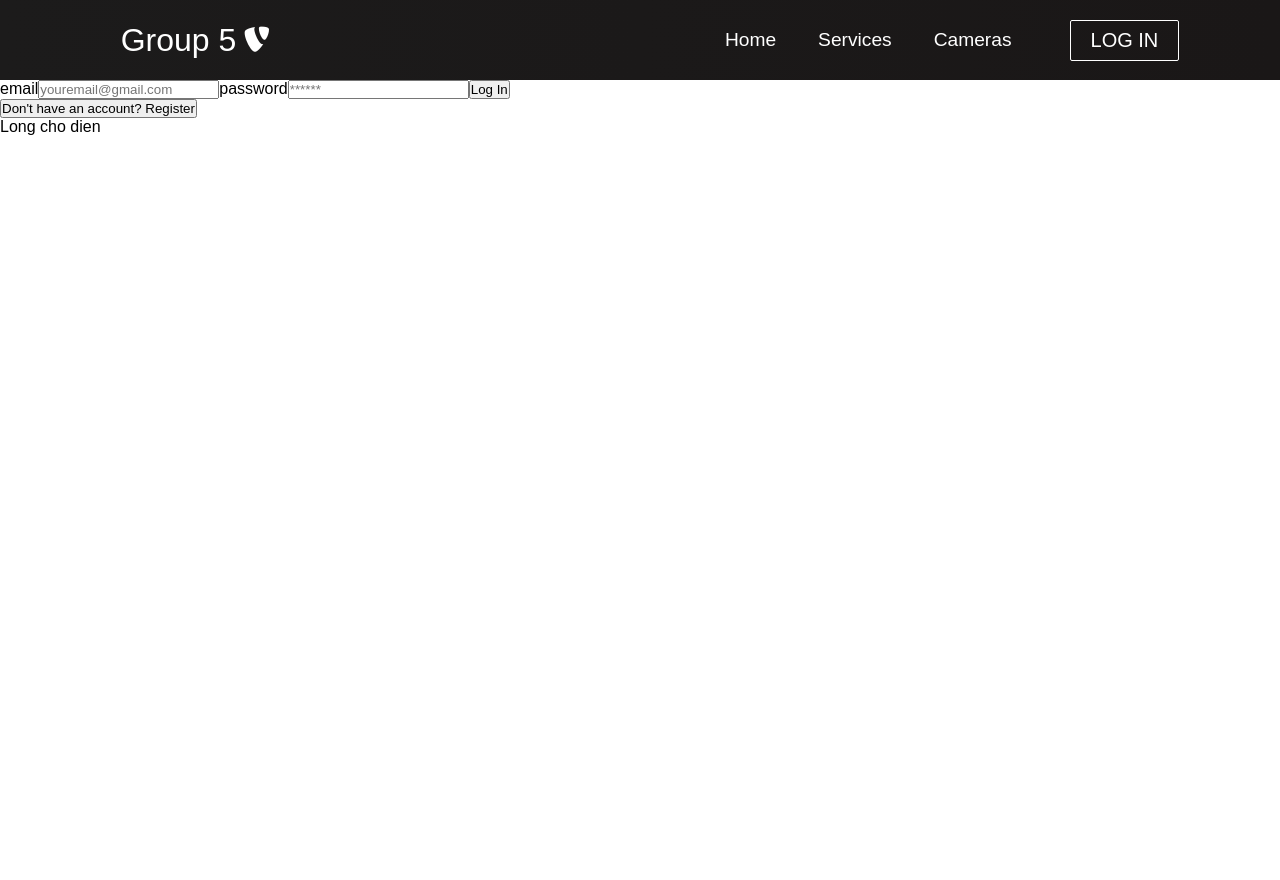
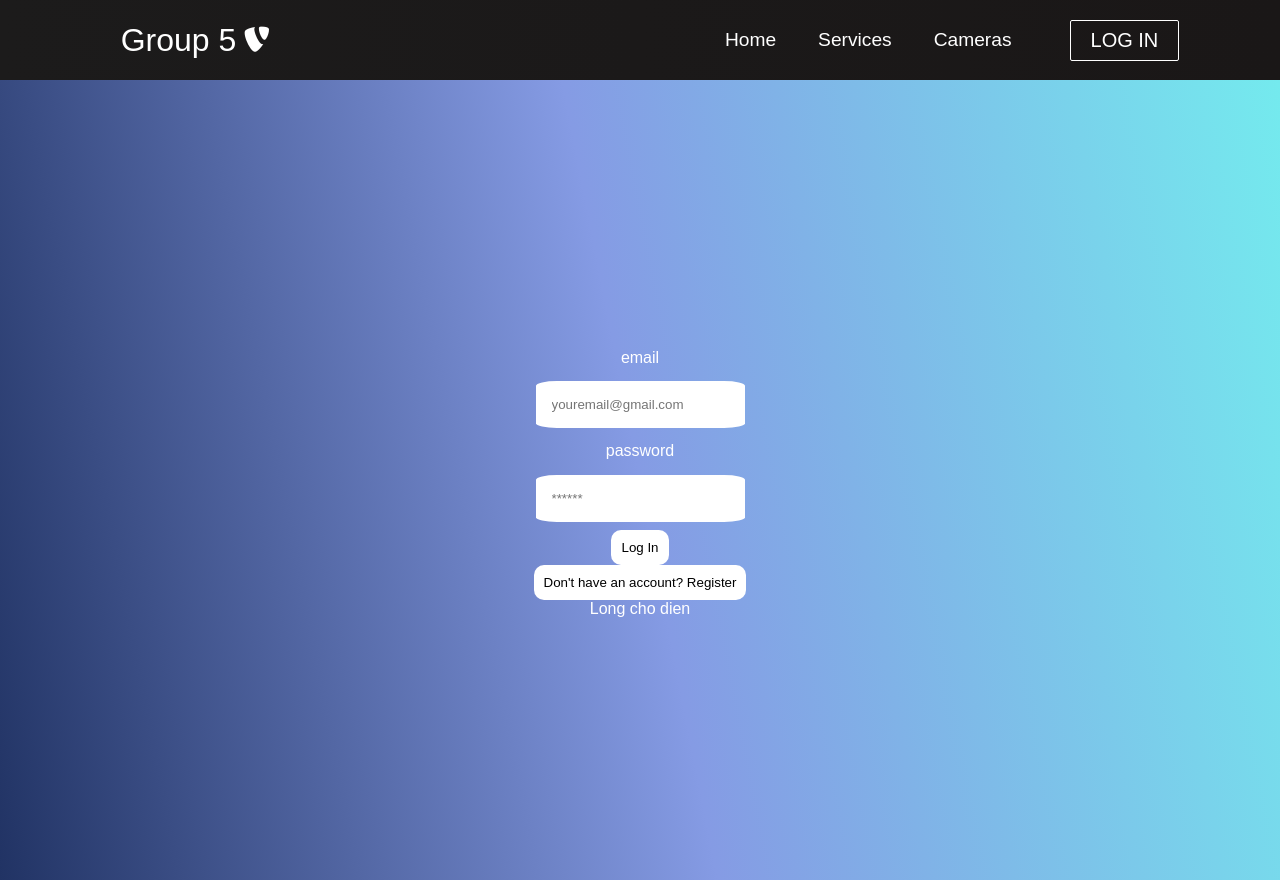
Before and after one commit to NhanBuiDuc/Violence-Detection-ReactJS, a React (Create React App) app: page /Login in a window 1280 px wide. Before the commit the page ends 800 px from the top, so only its background shows below. Built offline with nearby package versions, Linux system fonts and the light colour scheme.

Commit message:
update branch test

```diff
--- a/package.json
+++ b/package.json
@@ -10,7 +10,7 @@
     "@testing-library/jest-dom": "^5.16.5",
     "@testing-library/react": "^13.4.0",
     "@testing-library/user-event": "^13.5.0",
-    "connect-api-mocker": "^1.10.0",
+    "axios": "^1.2.0",
     "react": "^18.2.0",
     "react-dom": "^18.2.0",
     "react-icon": "^1.0.0",
@@ -42,5 +42,9 @@
       "last 1 firefox version",
       "last 1 safari version"
     ]
+  },
+  "devDependencies": {
+    "connect-api-mocker": "^1.10.0",
+    "express": "^4.18.2"
   }
 }
--- a/src/App.css
+++ b/src/App.css
@@ -41,3 +41,46 @@
   color: #fff;
   font-size: 100px;
 } */
+
+.auth-form-container {
+  text-align: center;
+  display: flex;
+  min-height: 100vh;
+  align-items: center;
+  justify-content: center;
+  color: white;
+  background-image: linear-gradient(79deg, rgb(33, 51, 100),rgb(133, 155, 228),rgb(116, 234, 238));
+}
+
+.auth-form-container, .login-form, .register-form {
+  display: flex;
+  flex-direction: column;
+  align-items: center;
+
+
+}
+
+label {
+  text-align: center;
+  padding: 0.4rem 0;
+}
+input{
+  margin: 0.5rem 0;
+  padding: 1rem;
+  border: none;
+  border-radius: 10%;
+}
+button{
+
+  border: none;
+  background-color: white;
+  padding: 10px;
+  border-radius: 10px;
+  cursor: pointer;
+}
+
+link-btn{
+  background: none;
+  color: gray;
+  text-decoration: underline;
+}
--- a/src/App.js
+++ b/src/App.js
@@ -6,6 +6,7 @@ import { BrowserRouter as Router, Route, Routes } from 'react-router-dom';
 import { Login } from './components/pages/Login';
 import Cameras from './components/pages/Cameras';
 import Services from './components/pages/Services';
+import Test from './components/pages/Test';
 
 function App() {
   return (
@@ -17,6 +18,7 @@ function App() {
           <Route path='/Login' exact element={<Login/>} />
           <Route path='/Cameras' exact element={<Cameras/>} />
           <Route path='/Services' exact element={<Services/>} />
+          <Route path='/test' exact element={<Test/>} />
         </Routes>
       </Router>
     </>
--- /dev/null
+++ b/src/components/pages/Test.js
@@ -0,0 +1,35 @@
+import React from "react";
+import '../../App.css';
+import axios from "axios";
+
+class test extends React.Component {
+    state = {
+        ListUsers: []
+    }
+    componentDidMount(){
+        axios.get("https://638c3beceafd555746a28741.mockapi.io/api/users")
+        .then(res => {
+            console.log('Check', res.data)
+            this.setState({
+                ListUsers: res && res.data ? res.data : []
+            })
+        })
+    }
+    render() {
+        let {ListUsers} = this.state;
+        return(
+            <div>
+                {ListUsers && ListUsers.length > 0 && ListUsers.map((item, index) => {
+                    return (
+                        <div className="user" key={item.id}>
+                            {index +1} - {item.name} - {item.account}
+                        </div>
+                    )
+                }
+                )
+                }
+            </div>
+        )
+    }
+}
+export default test;
```
Also changed, not shown: 1 other file (tests, documents, lock files or other folders).
